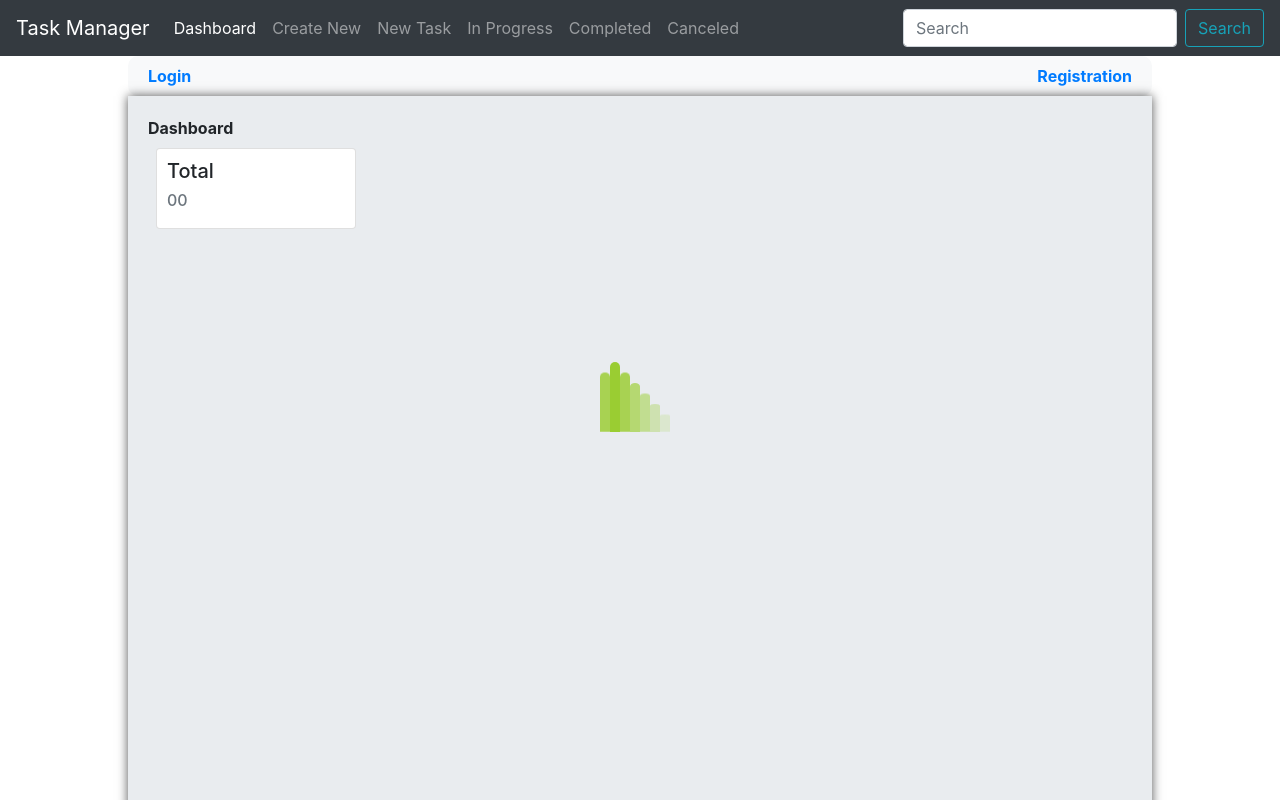
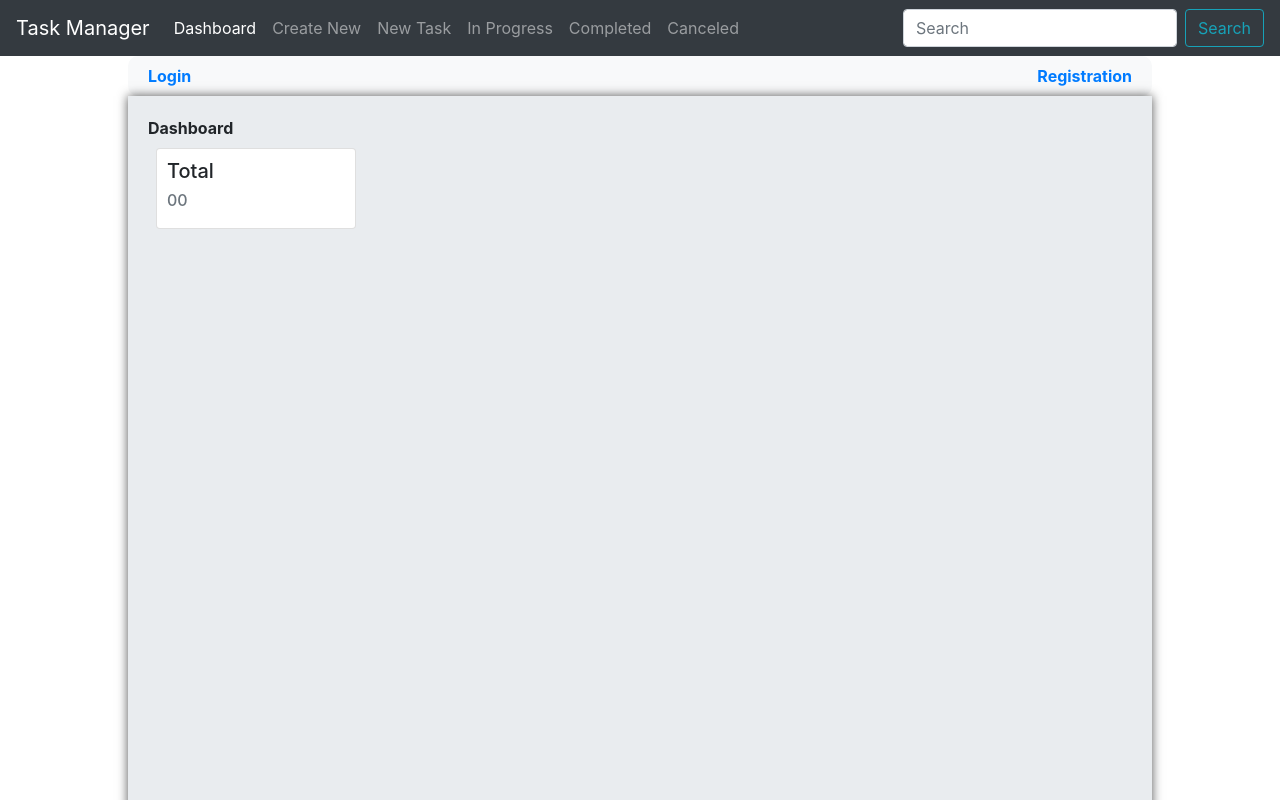
Before and after one commit to AdibRasel/Task-Manager-Project, a React (Create React App) app in the folder client_side/: page / in a window 1280 px wide. Shown: the top 800 px of the page. Built offline with nearby package versions, Linux system fonts and the light colour scheme.

Commit message:
small work
small work

```diff
--- a/client_side/src/APIRequest/APIRequest.js
+++ b/client_side/src/APIRequest/APIRequest.js
@@ -0,0 +1,82 @@
+import axios from "axios"
+import React, { useRef } from 'react';
+// import { HideLoader, ShowLoader } from "../redux/state-slice/settings-slice"
+// import store from "../redux/stor/store"
+
+// const BaseURL = "https://taskmanagerproject-p0m3.onrender.com/api/v1"
+const BaseURL = "http://localhost:5000/api/v1"
+
+// LoderDisplay = useRef()
+
+// Registration Request function
+export function RegistrationRequest(Email, FirstName, LasttName, Mobile, Password, Photo){
+
+    // loder stop display none
+    // store.dispatch(ShowLoader())
+    // let LoderDisplay = useRef()
+
+    let URL = BaseURL+"/Registration"
+    let PostBody = {
+        Email:Email,
+        FirstName:FirstName,
+        LasttName:LasttName,
+        Mobile:Mobile,
+        Password: Password,
+        Photo:Photo
+    }
+    return axios.post(URL, PostBody).then( (res) => {
+
+        // loder start display none
+        // store.dispatch(HideLoader())
+
+        // LoderDisplay.classList.add("Display_None")
+
+
+        if(res.status === 200){
+
+            if(res.data["status"]=== "Fail"){
+                // email exist kore ki na seta chack kora hoyeche
+                if(res.data.data.keyPattern.Email ===1){
+                    alert("Email Already Exist");
+                    return false
+                }else{
+                    alert("Something Went Wrong" + res)
+                    console.log(res);
+                    return false;
+                }
+                // end email exist kore ki na seta chack kora hoyeche
+            }else{
+                // LoderDisplay.classList.remove("Display_None")
+
+                alert("Success");
+                return true;
+
+            }
+
+
+        }else{
+            alert("Error in status not match in == 200")
+            return false
+        }
+
+
+    }).catch( (Err) => {
+
+        // loder stop display none
+        // store.dispatch(ShowLoader())
+
+        if(Err.status === 200){
+            alert("Email All Redy exist")
+            return false
+        }else{
+            alert("error Catch block")
+            return false
+        }
+
+
+        // console.error(err);
+        // alert("Error Catch Block");
+        // return false;
+    });
+
+}
--- a/client_side/src/App.jsx
+++ b/client_side/src/App.jsx
@@ -13,6 +13,7 @@ import ProfilePage from "./pages/ProfilePage";
 import LoginPage from "./pages/LoginPage";
 import Page404 from "./pages/Page404";
 import ForgetPassPage from "./pages/ForgetpassPage";
+// import Loder from "./components/FullScreenLoder/Loder";
 //Page Import end
 
 const App = () =>{
@@ -31,6 +32,7 @@ const App = () =>{
           <Route exact path="/RegistrationPage" element={<RegistrationPage/>}/>
           <Route exact path="/ForgetPassPage" element={<ForgetPassPage/>}/>
           <Route exact path="*" element={<Page404/>}/>
+          {/* <Loder /> */}
         </Routes>
       </BrowserRouter>
     </Fragment>
--- a/client_side/src/components/FullScreenLoder/Loder.css
+++ b/client_side/src/components/FullScreenLoder/Loder.css
@@ -1,62 +1,126 @@
-body {
-    margin: 0;
-    padding: 0;
-    box-sizing: border-box;
-    /* background: #000; */
+.Display_None{
+  display: none;
+}
+
+
+/* Absolute Center Spinner */
+.loading {
+  position: fixed;
+  z-index: 999;
+  height: 2em;
+  width: 2em;
+  overflow: show;
+  margin: auto;
+  top: 0;
+  left: 0;
+  bottom: 0;
+  right: 0;
+}
+
+/* Transparent Overlay */
+.loading:before {
+  content: '';
+  display: block;
+  position: fixed;
+  top: 0;
+  left: 0;
+  width: 100%;
+  height: 100%;
+    background: radial-gradient(rgba(20, 20, 20,.8), rgba(0, 0, 0, .8));
+
+  background: -webkit-radial-gradient(rgba(20, 20, 20,.8), rgba(0, 0, 0,.8));
+}
+
+/* :not(:required) hides these rules from IE9 and below */
+.loading:not(:required) {
+  /* hide "loading..." text */
+  font: 0/0 a;
+  color: transparent;
+  text-shadow: none;
+  background-color: transparent;
+  border: 0;
+}
+
+.loading:not(:required):after {
+  content: '';
+  display: block;
+  font-size: 10px;
+  width: 1em;
+  height: 1em;
+  margin-top: -0.5em;
+  -webkit-animation: spinner 150ms infinite linear;
+  -moz-animation: spinner 150ms infinite linear;
+  -ms-animation: spinner 150ms infinite linear;
+  -o-animation: spinner 150ms infinite linear;
+  animation: spinner 150ms infinite linear;
+  border-radius: 0.5em;
+  -webkit-box-shadow: rgba(255,255,255, 0.75) 1.5em 0 0 0, rgba(255,255,255, 0.75) 1.1em 1.1em 0 0, rgba(255,255,255, 0.75) 0 1.5em 0 0, rgba(255,255,255, 0.75) -1.1em 1.1em 0 0, rgba(255,255,255, 0.75) -1.5em 0 0 0, rgba(255,255,255, 0.75) -1.1em -1.1em 0 0, rgba(255,255,255, 0.75) 0 -1.5em 0 0, rgba(255,255,255, 0.75) 1.1em -1.1em 0 0;
+box-shadow: rgba(255,255,255, 0.75) 1.5em 0 0 0, rgba(255,255,255, 0.75) 1.1em 1.1em 0 0, rgba(255,255,255, 0.75) 0 1.5em 0 0, rgba(255,255,255, 0.75) -1.1em 1.1em 0 0, rgba(255,255,255, 0.75) -1.5em 0 0 0, rgba(255,255,255, 0.75) -1.1em -1.1em 0 0, rgba(255,255,255, 0.75) 0 -1.5em 0 0, rgba(255,255,255, 0.75) 1.1em -1.1em 0 0;
+}
+
+/* Animation */
+
+@-webkit-keyframes spinner {
+  0% {
+    -webkit-transform: rotate(0deg);
+    -moz-transform: rotate(0deg);
+    -ms-transform: rotate(0deg);
+    -o-transform: rotate(0deg);
+    transform: rotate(0deg);
   }
-  .middle {
-    top: 50%;
-    left: 50%;
-    transform: translate(-50%, -50%);
-    position: absolute;
+  100% {
+    -webkit-transform: rotate(360deg);
+    -moz-transform: rotate(360deg);
+    -ms-transform: rotate(360deg);
+    -o-transform: rotate(360deg);
+    transform: rotate(360deg);
   }
-  .bar {
-    width: 10px;
-    height: 70px;
-    background: #fff;
-    display: inline-block;
-    transform-origin: bottom center;
-    border-top-right-radius: 20px;
-    border-top-left-radius: 20px;
-    /*   box-shadow:5px 10px 20px inset rgba(255,23,25.2); */
-    animation: loader 1.2s linear infinite;
+}
+@-moz-keyframes spinner {
+  0% {
+    -webkit-transform: rotate(0deg);
+    -moz-transform: rotate(0deg);
+    -ms-transform: rotate(0deg);
+    -o-transform: rotate(0deg);
+    transform: rotate(0deg);
   }
-  .bar1 {
-    animation-delay: 0.1s;
+  100% {
+    -webkit-transform: rotate(360deg);
+    -moz-transform: rotate(360deg);
+    -ms-transform: rotate(360deg);
+    -o-transform: rotate(360deg);
+    transform: rotate(360deg);
   }
-  .bar2 {
-    animation-delay: 0.2s;
+}
+@-o-keyframes spinner {
+  0% {
+    -webkit-transform: rotate(0deg);
+    -moz-transform: rotate(0deg);
+    -ms-transform: rotate(0deg);
+    -o-transform: rotate(0deg);
+    transform: rotate(0deg);
   }
-  .bar3 {
-    animation-delay: 0.3s;
+  100% {
+    -webkit-transform: rotate(360deg);
+    -moz-transform: rotate(360deg);
+    -ms-transform: rotate(360deg);
+    -o-transform: rotate(360deg);
+    transform: rotate(360deg);
   }
-  .bar4 {
-    animation-delay: 0.4s;
+}
+@keyframes spinner {
+  0% {
+    -webkit-transform: rotate(0deg);
+    -moz-transform: rotate(0deg);
+    -ms-transform: rotate(0deg);
+    -o-transform: rotate(0deg);
+    transform: rotate(0deg);
   }
-  .bar5 {
-    animation-delay: 0.5s;
+  100% {
+    -webkit-transform: rotate(360deg);
+    -moz-transform: rotate(360deg);
+    -ms-transform: rotate(360deg);
+    -o-transform: rotate(360deg);
+    transform: rotate(360deg);
   }
-  .bar6 {
-    animation-delay: 0.6s;
-  }
-  .bar7 {
-    animation-delay: 0.7s;
-  }
-  .bar8 {
-    animation-delay: 0.8s;
-  }
-
-  @keyframes loader {
-    0% {
-      transform: scaleY(0.1);
-      background: transparent;
-    }
-    50% {
-      transform: scaleY(1);
-      background: yellowgreen;
-    }
-    100% {
-      transform: scaleY(0.1);
-      background: transparent;
-    }
-  }
+}
--- a/client_side/src/components/FullScreenLoder/Loder.jsx
+++ b/client_side/src/components/FullScreenLoder/Loder.jsx
@@ -3,18 +3,22 @@ import React from 'react';
 import "./Loder.css"
 
 const Loder = () => {
+
     return (
-        <div className='middle'>
-            <div className="bar bar1"></div>
+        <div className="Display_None">
+            <div className='loading'>
+                {/* <div className="bar bar1"></div>
                 <div className="bar bar2"></div>
                 <div className="bar bar3"></div>
                 <div className="bar bar4"></div>
                 <div className="bar bar5"></div>
                 <div className="bar bar6"></div>
                 <div className="bar bar7"></div>
-            <div className="bar bar8"></div>
+                <div className="bar bar8"></div> */}
 
             </div>
+        </div>
+
     );
 };
 
--- a/client_side/src/components/Registration/Registration.jsx
+++ b/client_side/src/components/Registration/Registration.jsx
@@ -1,9 +1,15 @@
 import React, { useRef } from 'react';
 import "./Registration.css"
 
+// Registration Request function import
+import { RegistrationRequest } from '../../APIRequest/APIRequest';
+import Loder from '../FullScreenLoder/Loder';
+
+
+
 const Registration = () => {
 
-    let EmailRef, FirstNameRef, LastNameRef, MobileRef, PasswordRef = useRef();
+    let EmailRef, FirstNameRef, LastNameRef, MobileRef, PasswordRef, LoderDisplay = useRef();
 
     const OnRegistrationBtn =()=>{
 
@@ -26,7 +32,17 @@ const Registration = () => {
         }else if(Password.length <= 3){
             alert("Please Type your Currect Password")
         }else{
-            alert("Success")
+
+            // LoderDisplay.classList.add("Display_None")
+
+            // alert("Success")
+            RegistrationRequest(Email, FirstName, LastName, Mobile, Password, "").then((result)=>{
+                if(result===true){
+                      alert("Success")
+                }
+
+                // LoderDisplay.classList.remove("Display_None")
+            })
         }
 
 
@@ -71,6 +87,11 @@ const Registration = () => {
                 <a href="">Forget Password</a>
             </div>
            </div>
+
+            <div className="Display_Loder_Component">
+                <Loder />
+            </div>
+
         </div>
     );
 };
--- a/client_side/src/index.jsx
+++ b/client_side/src/index.jsx
@@ -1,5 +1,8 @@
 import React from 'react';
 import ReactDOM from 'react-dom/client';
+
+// import { Provider } from "react-redux";
+
 
 // css import
 // import "./assets/css/bootstrap.css"
@@ -9,10 +12,13 @@ import ReactDOM from 'react-dom/client';
 
 
 import App from './App';
+// import store from './redux/stor/store';
 
 const root = ReactDOM.createRoot(document.getElementById('root'));
 root.render(
   <React.StrictMode>
-    <App />
+    {/* <Provider store={store}> */}
+      <App />
+    {/* </Provider> */}
   </React.StrictMode>
 );
```
Also changed, not shown: client_side/src/redux/state-slice/settings-slice.js (+19 -0 lines), client_side/src/redux/stor/store.js (+9 -0 lines), 2 other files (tests, documents, lock files or other folders). Lines whose indentation alone changed are shown as unchanged.
